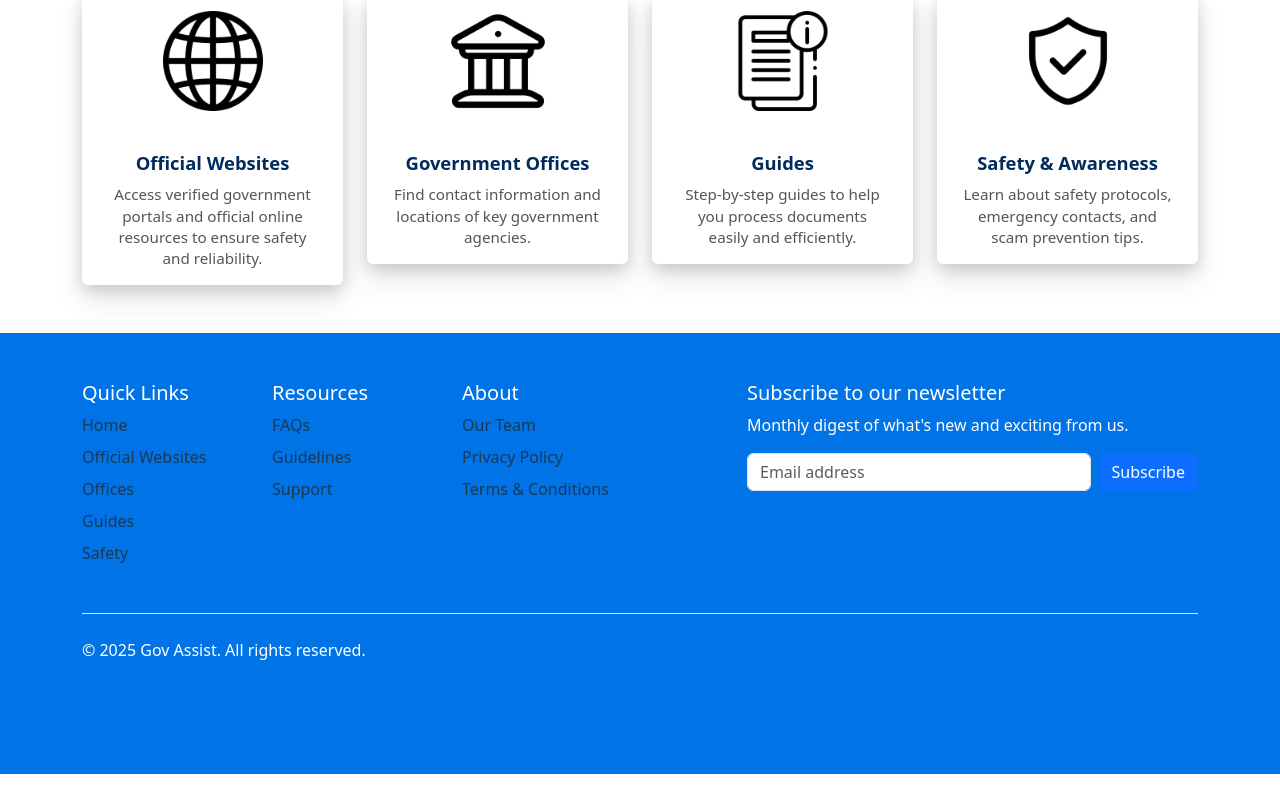
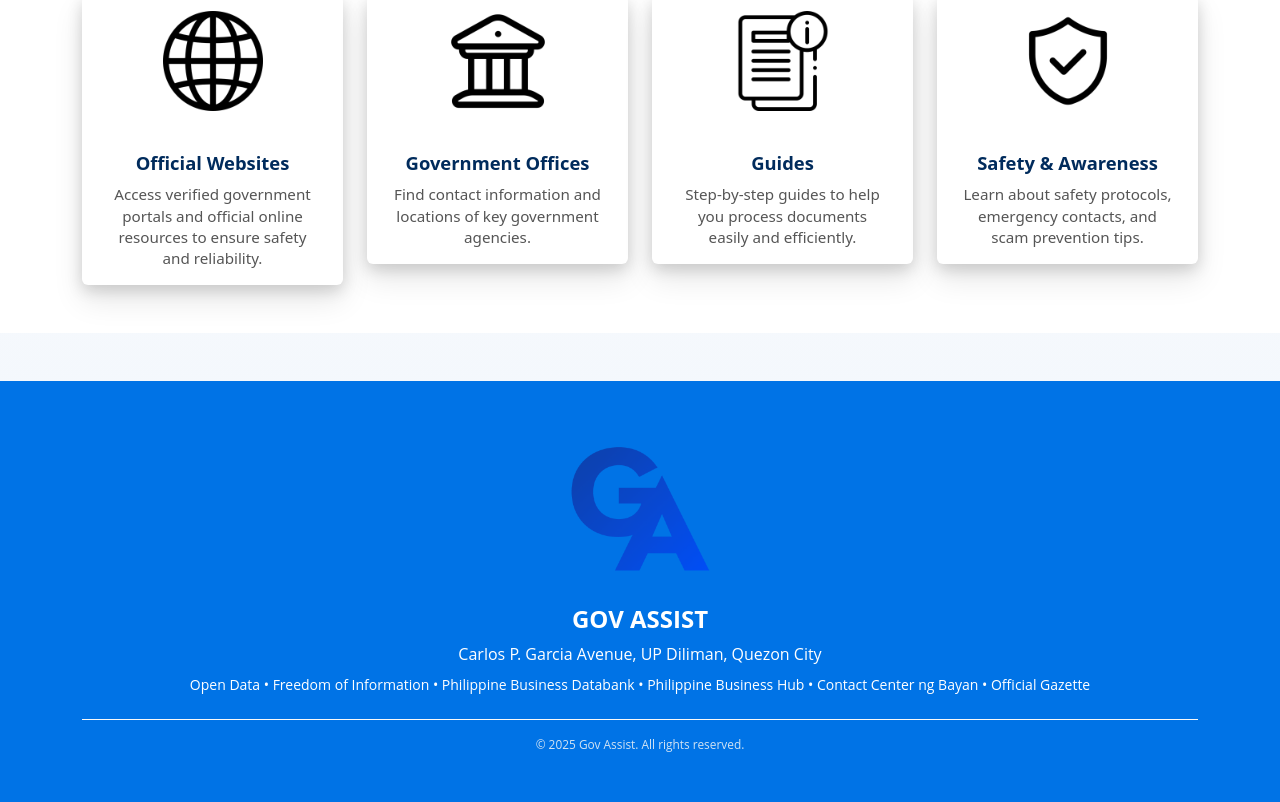
Before and after one commit to zlrahc/government-assistance-website, a React (Create React App) app: page / in a window 1280 px wide. Shown: the part 723-1525 px from the top of the page. Before the commit the page ends 1497 px from the top, so only its background shows below. Built offline with nearby package versions, Linux system fonts and the light colour scheme.

Commit message:
aaaaaaaaaaaa

```diff
--- a/src/App.css
+++ b/src/App.css
@@ -595,3 +595,43 @@ h1.fw-bold {
               0 20px 40px rgba(0, 0, 0, 0.22);
   transform: translateY(-4px);
 }
+
+.gov-footer {
+  background: linear-gradient(90deg, #0073E6 0%, #0052A5 100%);
+  text-align: center;
+  font-family: 'Open Sans', sans-serif;
+}
+
+.gov-footer h4 {
+  font-size: 1.5rem;
+  color: #ffffff;
+}
+
+.gov-footer .btn-danger {
+  background-color: #e63946;
+  border: none;
+  border-radius: 6px;
+  transition: 0.3s ease;
+}
+
+.gov-footer .btn-danger:hover {
+  background-color: #c82333;
+  transform: scale(1.05);
+}
+
+.gov-logo {
+  opacity: 0.9;
+}
+
+.gov-links p {
+  color: #dbe9f6;
+  font-size: 0.9rem;
+  line-height: 1.5;
+  max-width: 800px;
+  margin: 0 auto;
+}
+
+.gov-footer-bottom {
+  color: #d1e3f3;
+  font-size: 0.85rem;
+}
--- a/src/App.js
+++ b/src/App.js
@@ -82,73 +82,34 @@ function App() {
           </Routes>
         </main>
 
-        <footer className="py-5 text-white" id="footer">
+        <footer id="footer" className="gov-footer text-white py-5 mt-5">
           <Container>
-            <Row>
-              {/* Quick Links */}
-              <Col xs={6} md={2} className="mb-3">
-                <h5>Quick Links</h5>
-                <ul className="nav flex-column">
-                  <li className="nav-item mb-2"><Link to="/" className="nav-link p-0 text-body-secondary">Home</Link></li>
-                  <li className="nav-item mb-2"><Link to="/websites" className="nav-link p-0 text-body-secondary">Official Websites</Link></li>
-                  <li className="nav-item mb-2"><Link to="/offices" className="nav-link p-0 text-body-secondary">Offices</Link></li>
-                  <li className="nav-item mb-2"><Link to="/guides" className="nav-link p-0 text-body-secondary">Guides</Link></li>
-                  <li className="nav-item mb-2"><Link to="/safety" className="nav-link p-0 text-body-secondary">Safety</Link></li>
-                </ul>
-              </Col>
+            <div className="text-center">
+              <img
+                src="/logo512.png"
+                alt="Gov Assist Logo"
+                className="gov-logo mb-3"
+                width="160"
+                height="160"
+              />
+              <h4 className="fw-bold">GOV ASSIST</h4>
+              <p className="mb-2">
+                Carlos P. Garcia Avenue, UP Diliman, Quezon City
+              </p>
+              <p className="small mb-0">
+                Open Data • Freedom of Information • Philippine Business Databank • Philippine Business Hub • Contact Center ng Bayan • Official Gazette
+              </p>
+            </div>
 
-              {/* Resources */}
-              <Col xs={6} md={2} className="mb-3">
-                <h5>Resources</h5>
-                <ul className="nav flex-column">
-                  <li className="nav-item mb-2"><Link to="/faq" className="nav-link p-0 text-body-secondary">FAQs</Link></li>
-                  <li className="nav-item mb-2"><Link to="/guidelines" className="nav-link p-0 text-body-secondary">Guidelines</Link></li>
-                  <li className="nav-item mb-2"><Link to="/support" className="nav-link p-0 text-body-secondary">Support</Link></li>
-                </ul>
-              </Col>
-
-              {/* About */}
-              <Col xs={6} md={2} className="mb-3">
-                <h5>About</h5>
-                <ul className="nav flex-column">
-                  <li className="nav-item mb-2"><Link to="/about" className="nav-link p-0 text-body-secondary">Our Team</Link></li>
-                  <li className="nav-item mb-2"><Link to="/privacy" className="nav-link p-0 text-body-secondary">Privacy Policy</Link></li>
-                  <li className="nav-item mb-2"><Link to="/terms" className="nav-link p-0 text-body-secondary">Terms & Conditions</Link></li>
-                </ul>
-              </Col>
-
-              {/* Newsletter */}
-              <Col md={5} className="offset-md-1 mb-3">
-                <form>
-                  <h5>Subscribe to our newsletter</h5>
-                  <p>Monthly digest of what's new and exciting from us.</p>
-                  <div className="d-flex flex-column flex-sm-row w-100 gap-2">
-                    <label htmlFor="newsletter1" className="visually-hidden">Email address</label>
-                    <input id="newsletter1" type="email" className="form-control" placeholder="Email address" />
-                    <Button className="btn btn-primary" type="button">Subscribe</Button>
-                  </div>
-                </form>
-              </Col>
-            </Row>
-
-            {/* Bottom Bar */}
-            <div className="d-flex flex-column flex-sm-row justify-content-between py-4 my-4 border-top">
-              <p>© 2025 Gov Assist. All rights reserved.</p>
-              <ul className="list-unstyled d-flex">
-                <li className="ms-3">
-                  <a className="link-body-emphasis" href="#" aria-label="Instagram">
-                    <i className="bi bi-instagram"></i>
-                  </a>
-                </li>
-                <li className="ms-3">
-                  <a className="link-body-emphasis" href="#" aria-label="Facebook">
-                    <i className="bi bi-facebook"></i>
-                  </a>
-                </li>
-              </ul>
+            <div className="gov-footer-bottom mt-4 pt-3 border-top border-light text-center">
+              <p className="small mb-0">© 2025 Gov Assist. All rights reserved.</p>
             </div>
           </Container>
         </footer>
+
+
+
+
 
 
       </Router>
```
